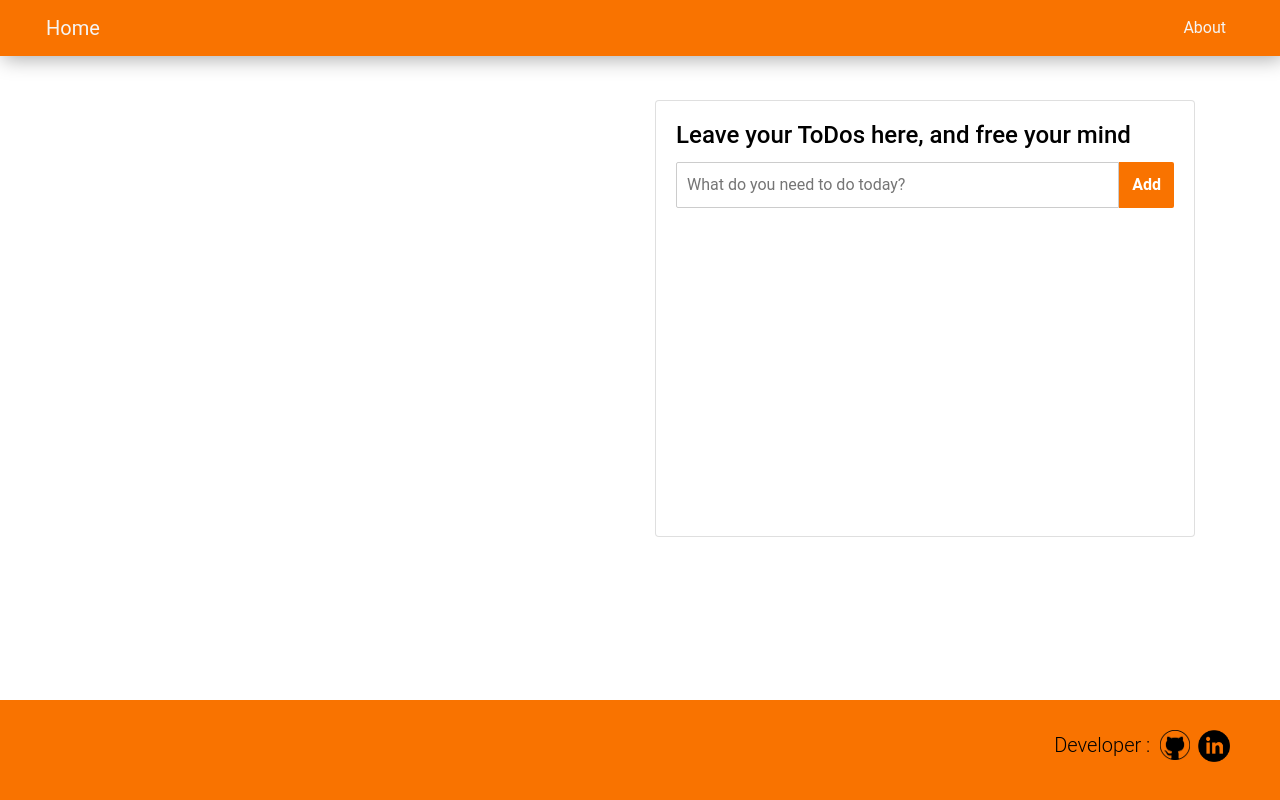
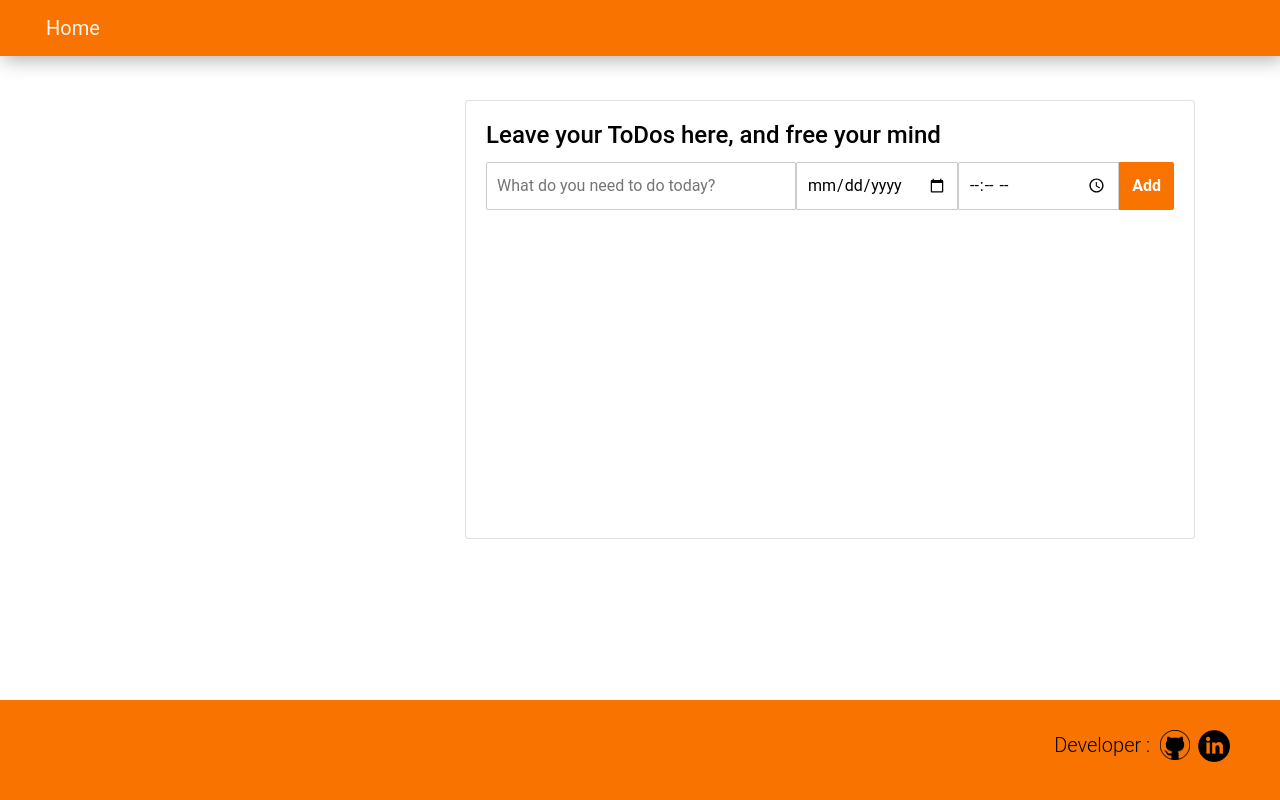
Before and after one commit to amirul-dev/todo_manager, a Python web app: template templates/todo/todos.html in a window 1280 px wide. Run offline with Jinja, Linux system fonts and the light colour scheme; the template is opened without the code that fills it, so the values that code supplies are empty; some libraries are stand-ins or nearby versions.

Commit message:
date and time features added

```diff
--- a/sql/createdb.sql
+++ b/sql/createdb.sql
@@ -6,7 +6,13 @@ create table todo (
        id integer primary key AUTOINCREMENT not null,
        title text not null,
        description text,
+       due_date date,
        due_time timestamp,
+       status text);
+
+create table shopping (
+       id integer primary key AUTOINCREMENT not null,
+       item text not null,
        status text);
 
 create table users (
--- a/static/main.css
+++ b/static/main.css
@@ -33,6 +33,15 @@ body{
 .navbar-brand:hover{
 	color: white;
 	font-weight:bold;
+}
+
+.nav li {
+  position: relative;
+  display: block;
+}
+
+.navbar-nav {
+    flex-direction: row;
 }
 
 .footer{
@@ -97,6 +106,10 @@ body{
     border-radius: 2px;
     border-top-right-radius: 0;
     border-bottom-right-radius: 0;
+}
+
+.todo-date, .todo-time{
+	width:50%
 }
 
 .todo-input:focus{
@@ -170,3 +183,7 @@ border-bottom: 1px solid #f3f3f3
     height: 288px;
     overflow-x: hidden
 }
+
+.fa-calendar-day{
+    color:white;
+}
--- a/templates/todo/base.html
+++ b/templates/todo/base.html
@@ -4,16 +4,26 @@
 		<link rel="stylesheet" href="https://stackpath.bootstrapcdn.com/bootstrap/4.4.1/css/bootstrap.min.css" integrity="sha384-Vkoo8x4CGsO3+Hhxv8T/Q5PaXtkKtu6ug5TOeNV6gBiFeWPGFN9MuhOf23Q9Ifjh" crossorigin="anonymous">
 		<link href='{{ url_for('static', filename='main.css')}}' rel='stylesheet'/>
 		<link rel="stylesheet" href="https://cdnjs.cloudflare.com/ajax/libs/font-awesome/4.7.0/css/font-awesome.min.css">
+		<script src="https://code.jquery.com/jquery-3.2.1.slim.min.js" integrity="sha384-KJ3o2DKtIkvYIK3UENzmM7KCkRr/rE9/Qpg6aAZGJwFDMVNA/GpGFF93hXpG5KkN" crossorigin="anonymous"></script>
+<script src="https://maxcdn.bootstrapcdn.com/bootstrap/4.0.0/js/bootstrap.min.js" integrity="sha384-JZR6Spejh4U02d8jOt6vLEHfe/JQGiRRSQQxSfFWpi1MquVdAyjUar5+76PVCmYl" crossorigin="anonymous"></script>
 	</head>
 	<title> TODO MANAGER </title>
 	<body>
 		<nav class="navbar fixed-top ">
 			  <a class="navbar-brand" href="/">Home</a>
+			  {%if nav_right_text%}
 			  <ul class="navbar-nav" style='margin-right:30px'>
-			  	<li class="nav-item">
-					<a class="nav-link" style='padding:8px;' data-value="about" href="#">About</a>
+				<li class="nav-item">
+					<a class="nav-link" style='padding:8px;' data-value="shopping" href="{{url_for("todo.shopping")}}"><i class="fa fa-shopping-cart"></i></a>
+		    		</li>
+				<li class="nav-item">
+					<a class="nav-link" style='padding:8px;' data-value="todo" href="{{url_for("todo.todos")}}"><i class="fa fa-calendar-check-o"></i></a>
+		    		</li>
+				<li class="nav-item">
+					<a class="nav-link" style='padding:8px;' data-value="about" href="#">{{nav_right_text}}</a>
 		    		</li>
 			  </ul>
+                          {%endif%}
 		</nav>
 		<div class="container" id='main' style='margin-top:100px; margin-bottom:150px'>
 			{% block header %}
--- a/templates/todo/todos.html
+++ b/templates/todo/todos.html
@@ -3,32 +3,35 @@
 
 	<div class='row'>
 
-	    <div class='col-lg-6'>
+	    <div class='col-lg-4'>
 	    </div>
 
-	    <div class='col-lg-6'>
+	    <div class='col-lg-8'>
                 <div class="card">
                     <div class="card-body">
 
                         <h4 class="card-title">Leave your ToDos here, and free your mind</h4>
 			<form action="{{url_for('todo.todos')}}" method="POST">
                         <div class="d-flex">
-				<input type="text" class=" todo-input" placeholder="What do you need to do today?" name='new-todo'> <button type='submit' class="btn todo-add-btn">Add</button>
+				<input type="text" class=" todo-input" placeholder="What do you need to do today?" name='new-todo' required>
+				<input type="date" class=" todo-input todo-date" placeholder="Enter the due date" name='new-todo-date'>
+				<input type="time" class=" todo-input todo-time" placeholder="Enter the due date" name='new-todo-time'>
+				<button type='submit' class="btn todo-add-btn">Add</button>
 			</div>
 			</form>
 
 			    <div class='scroll-area-sm'>
                             <ul class="todo-list">
-				{% for id, title in data %}
+				{% for id, title, due_date, due_time in data %}
                                 <li>
 				<div class='content-wrapper '>
                                     <form action="{{url_for('todo.tick', id=id)}}" method="POST">
-                                    <div class="form-check"> <label class="form-check-label"> <input class="checkbox" type="checkbox" name='tick' value='completed'> {{title}}</label> </div>
+                                    <div class="form-check"> <label class="form-check-label"> <input class="checkbox" type="checkbox" name='tick' value='completed'> {{title}}  </label></div>
 				    </form>
 
 				    <div class="content-right">
 				    <form action="{{url_for('todo.delete', id=id)}}" method="POST">
-					<button class="border-0 btn-transition btn btn-outline-danger"> <i class="fa fa-trash"></i> </button> </div>
+					{{format_date(due_date)}}  {{format_time(due_time)}}<button class="border-0 btn-transition btn btn-outline-danger" style="margin-left:10px"> <i class="fa fa-trash"></i> </button> </div>
 				    </form>
 
 				</div>
```
Also changed, not shown: templates/todo/shopping.html (added, +44 -0 lines), todo.py (+40 -13 lines), instance/todo.sqlite.
